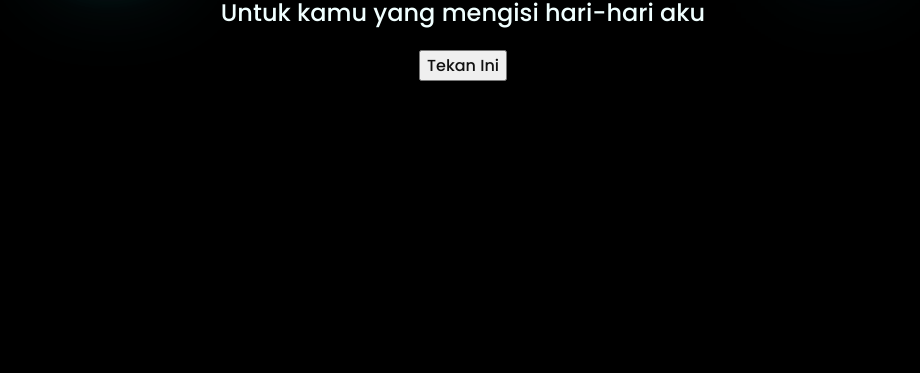
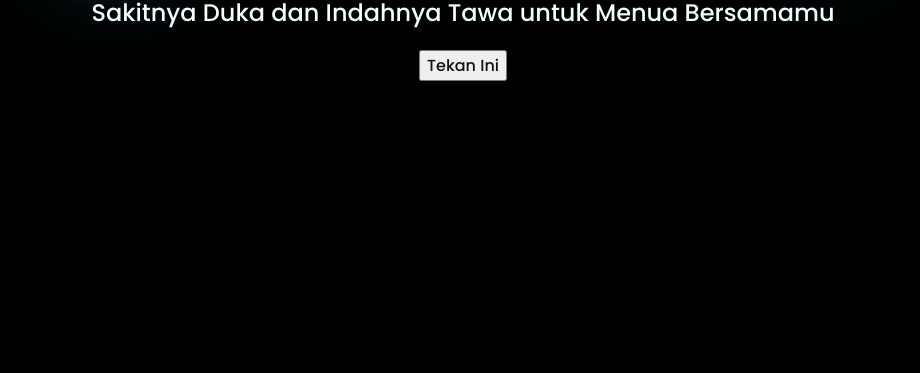
Before and after one commit to yoviepramudya1412/Bunga-Senja, a plain HTML site: page index.html in a window 1280 px wide. Shown: the part 443-816 px from the top of the page, without its empty margins (185-1105 px from the left). Drawn offline with Linux system fonts and the light colour scheme.

Commit message:
sayang diva 1

```diff
--- a/index.html
+++ b/index.html
@@ -21,7 +21,7 @@
         <span>I</span>
     </div>
     <div class="description">
-        <span>Untuk kamu yang mengisi hari-hari aku</span>
+        <span>Sakitnya Duka dan Indahnya Tawa untuk Menua Bersamamu</span>
     </div>
     <div class="button">
         <button>
```
